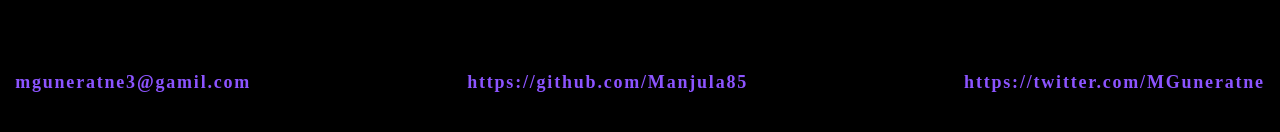
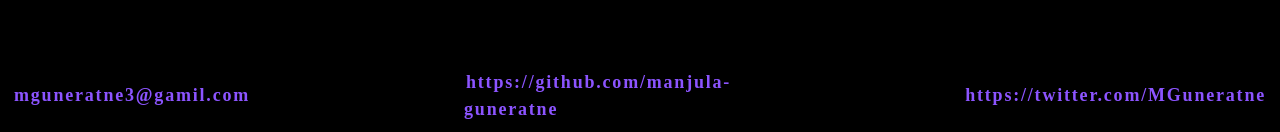
Before and after one commit to Manjula85/react-portfolio-manjula, a React (Create React App) app: page / in a window 1280 px wide. Shown: the part 999-1131 px from the top of the page. Before the commit the page ends 1107 px from the top, so only its background shows below. Built offline with nearby package versions, Linux system fonts and the light colour scheme.

Commit message:
corrected the git hub link name

```diff
--- a/src/App.js
+++ b/src/App.js
@@ -49,7 +49,7 @@ function App() {
         <table className="footerTable">
           <tr>
           <td className="footerTableTd"><a href="mailto:mguneratne3@gamil.com">mguneratne3@gamil.com</a></td>
-          <td className="footerTableTd"><a href="https://github.com/Manjula85">https://github.com/Manjula85</a></td>
+          <td className="footerTableTd"><a href="https://github.com/Manjula85">https://github.com/manjula-guneratne</a></td>
           <td><a href="https://twitter.com/MGuneratne">https://twitter.com/MGuneratne</a></td>
           </tr>
         </table>
--- a/src/components/ProjectList/index.js
+++ b/src/components/ProjectList/index.js
@@ -15,7 +15,7 @@ const ProjectList = () => {
       image_path: "dog_dash.ba9dd062",
       category: "portfolio",
       link: "https://dog-dash.herokuapp.com/",
-      git_hub: "https://github.com/Manjula85/walk-my-dog",
+      git_hub: "https://github.com/manjula-guneratne/walk-my-dog",
       description:
         "This is a web application for seeking dog walker. Even though more and more people are working from home and have potentially more time to take care of their dogs, the reality is that some people have a job function that does not allow them to go outside for a dog walk. Even when the dog owner has time, he may want to spend it on other activities than walking the dog. Elderly people could also need help walking their dog especially during cold weather.",
       technologies: "Apollo/React-Hooks,Apollo-Boost, Graphql, React, JWT-Decode, React-Scripts, Semantic-UI, AWS S3, Apollo-Server-Express, Bcrypt, Express.js, JsonWebToken, Mongoose, Stripe"
@@ -25,7 +25,7 @@ const ProjectList = () => {
       image_path: "coders_bay.433e8425",
       category: "portfolio",
       link: "https://the-coders-bay-app.herokuapp.com/",
-      git_hub: "https://github.com/Manjula85/codersbay",
+      git_hub: "https://github.com/manjula-guneratne/codersbay",
       description:
         "The Coders Bay is an online forum where like minded individuals can post about all things that are code. If you need assistance with a project our coaches can work with you for a fee! Want a coding buddy? Join the chat room and get to know someone! Our goal is to provide a hub for knowledge and collaboration.",
       technologies: "JavaScript, Express, Node.js, Bootstrap, Socket.io, MySQL2, bcrypt, Express Handlebars, Sequelize"
@@ -35,7 +35,7 @@ const ProjectList = () => {
       image_path: "covid_positivity.97c87e95",
       category: "portfolio",
       link: "https://uot-project1-group07.github.io/project1-group07/",
-      git_hub: "https://github.com/Manjula85/project1-group07",
+      git_hub: "https://github.com/manjula-guneratne/project1-group07",
       description:
         "A site to help individuals who are self isolating due to covid have a positive mind set and give them information that has helped others in the past. Emotional and financial.",
       technologies: "HTML, CSS, CSS Frameworks (Materialize CSS and Semantic UI), Javascript and API's"
@@ -44,8 +44,8 @@ const ProjectList = () => {
       name: "nosql",
       image_path: "nosql.c8bbcdcf",
       category: "portfolio",
-      link: "https://github.com/Manjula85/social-media-Manjula",
-      git_hub: "https://github.com/Manjula85/social-media-Manjula",
+      link: "https://github.com/manjula-guneratne/social-media-Manjula",
+      git_hub: "https://github.com/manjula-guneratne/social-media-Manjula",
       description:
         "To give users access to a social network where they can share thier thoughts, react to friends' thoughts and create a friends list.",
       technologies: "JavaScript, Node, npm, Express, Moment, mongoose, routes"
@@ -54,8 +54,8 @@ const ProjectList = () => {
       name: "note_taker",
       image_path: "note_taker.96f9df41",
       category: "portfolio",
-      link: "https://manjula85.github.io/NoteTaker-Manjula/",
-      git_hub: "https://manjula85.github.io/NoteTaker-Manjula/",
+      link: "https://manjula-guneratne.github.io/NoteTaker-Manjula/",
+      git_hub: "https://manjula-guneratne.github.io/NoteTaker-Manjula/",
       description:
         "To create a Notepad where one can store, edit and delete data. The project uses express as the server to communicate with the HTML and CSS front-end with the JavaScript and Node.js back-end.",
       technologies: "JavaScript, Node, HTML, CSS, Express"
@@ -64,8 +64,8 @@ const ProjectList = () => {
       name: "orm_mapping",
       image_path: "orm_mapping.ef54c58e",
       category: "portfolio",
-      link: "https://github.com/Manjula85/e-commerce-Manjula",
-      git_hub: "https://github.com/Manjula85/e-commerce-Manjula",
+      link: "https://github.com/manjula-guneratne/e-commerce-Manjula",
+      git_hub: "https://github.com/manjula-guneratne/e-commerce-Manjula",
       description:
         "To create a website to monitor and manupulate store inventory and manage customer information.",
       technologies: "JavaScript, Node, npm, Express, dotenv, sequelize, express, routes"
@@ -74,8 +74,8 @@ const ProjectList = () => {
       name: "timed_quiz",
       image_path: "timed_quiz.1b938e9f",
       category: "portfolio",
-      link: "https://manjula85.github.io/timed-quiz-Manjula/",
-      git_hub: "https://github.com/Manjula85/timed-quiz-Manjula",
+      link: "https://manjula-guneratne.github.io/timed-quiz-Manjula/",
+      git_hub: "https://github.com/manjula-guneratne/timed-quiz-Manjula",
       description:
         "Creating a quiz using DOM principles.",
       technologies: "HTML, CSS, JavaScript, Bootstrap, DOM"
```
